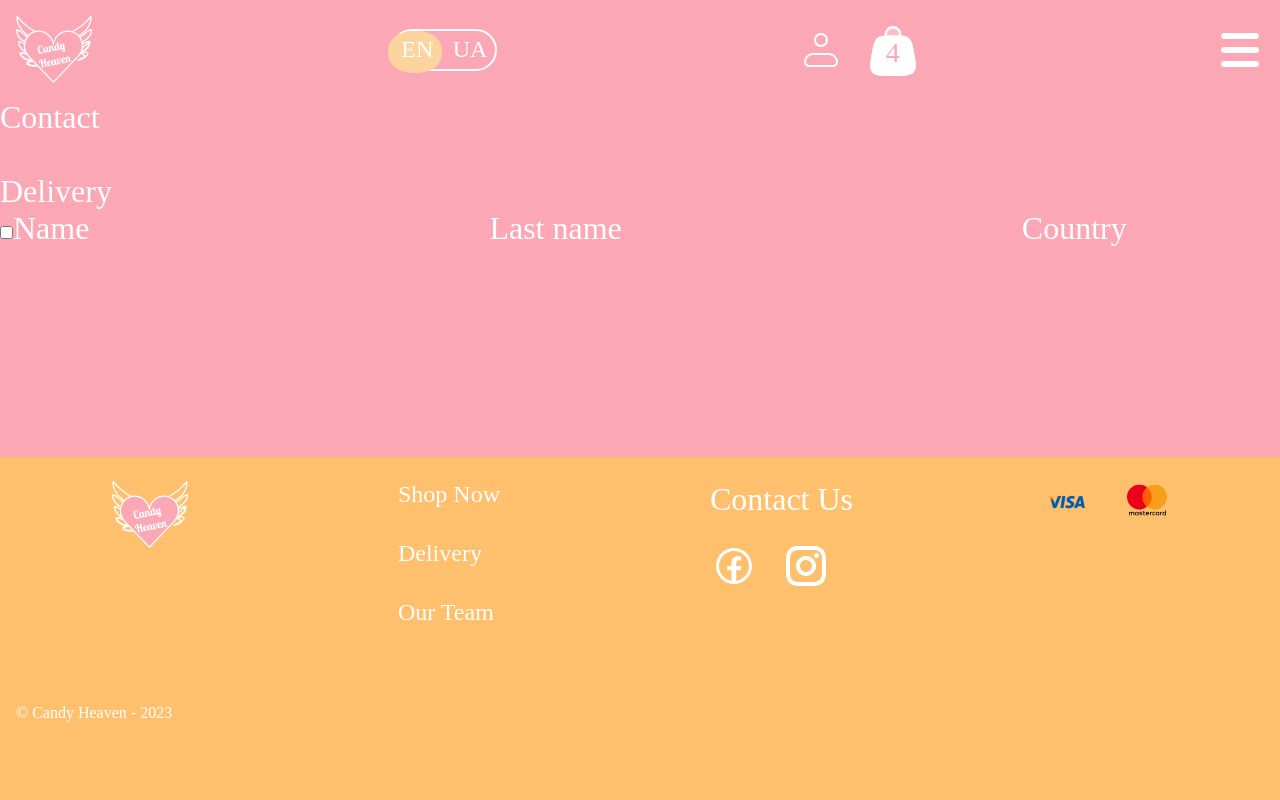
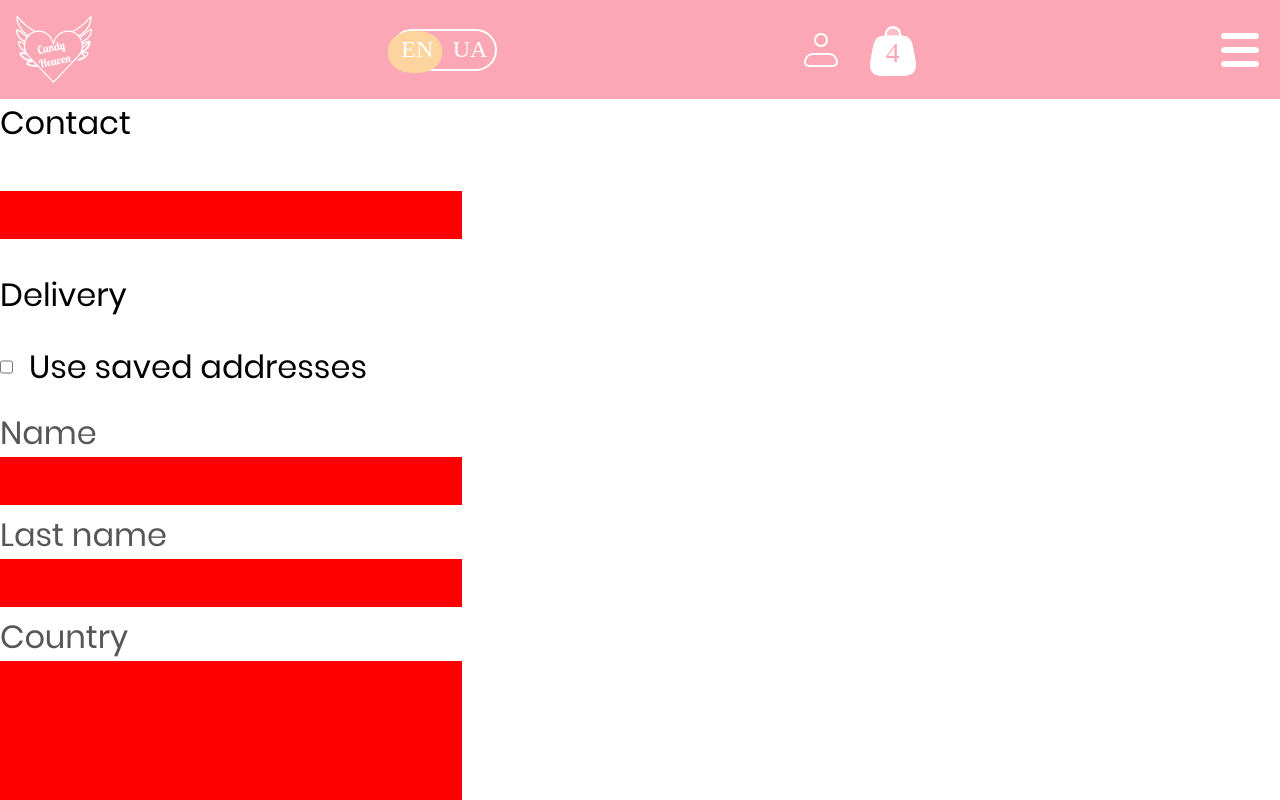
Before and after one commit to SergSvet87/sweet-dreams, a Next.js app: page /order in a window 1280 px wide. Built offline with nearby package versions, Linux system fonts and the light colour scheme.

Commit message:
added styles

```diff
--- a/app/order/order.styled.js
+++ b/app/order/order.styled.js
@@ -1,3 +1,48 @@
 import styled from 'styled-components';
 
-const Title = styled.h1``;
+export const OrderContainer = styled.div`
+  background-color: white;
+  color: black;
+  font-family: PoppinsS;
+`;
+
+export const Form = styled.form`
+  display: flex;
+  flex-direction: column;
+`;
+
+export const HeaderContact = styled.h2`
+  margin-bottom: 44px;
+`;
+
+export const HeaderDelivery = styled.h2`
+  margin-top: 32px;
+  margin-bottom: 24px;
+`;
+
+export const LabelCheckbox = styled.label`
+  display: flex;
+  flex-direction: row-reverse;
+  justify-content: left;
+  gap: 16px;
+  margin-bottom: 18px;
+`;
+
+export const Checkbox = styled.input``;
+
+export const InputsContainer = styled.div`
+  display: flex;
+  flex-direction: column;
+  gap: 6px;
+`;
+
+export const Label = styled.label`
+  display: flex;
+  flex-direction: column;
+  color: #575757;
+`;
+
+export const Input = styled.input`
+  width: 462px;
+  background-color: red;
+`;
--- a/app/order/page.jsx
+++ b/app/order/page.jsx
@@ -7,36 +7,52 @@
 
 // import styles from './order.module.css';
 
-import {} from './order.styled';
+import {
+  Form,
+  OrderContainer,
+  Input,
+  LabelCheckbox,
+  Label,
+  HeaderContact,
+  HeaderDelivery,
+  Checkbox,
+  InputsContainer,
+} from './order.styled';
 
 export default function Order() {
   return (
-    <div>
-      <form>
-        <h2>Contact</h2>
-        <input type="text" name="yourInputName" />
+    <OrderContainer>
+      <Form>
+        <HeaderContact>Contact</HeaderContact>
+        <Input type="text" name="yourInputName" />
 
-        <h2>Delivery</h2>
-        <input type="checkbox" name="yourInputName" />
-        <label>
-          Name
-          <input type="text" name="yourInputName" />
-        </label>
-        <label>
-          Last name
-          <input type="text" name="yourInputName" />
-        </label>
-        <label>
-          Country
-          <input type="text" name="yourInputName" />
-          <input type="text" name="yourInputName" />
-          <input type="text" name="yourInputName" />
-          <input type="text" name="yourInputName" />
-          <input type="text" name="yourInputName" />
-          <input type="text" name="yourInputName" />
-          <input type="text" name="yourInputName" />
-        </label>
-      </form>
-    </div>
+        <HeaderDelivery>Delivery</HeaderDelivery>
+
+        <LabelCheckbox>
+          Use saved addresses
+          <Checkbox type="checkbox" name="yourInputName" />
+        </LabelCheckbox>
+        <InputsContainer>
+          <Label>
+            Name
+            <Input type="text" name="yourInputName" />
+          </Label>
+          <Label>
+            Last name
+            <Input type="text" name="yourInputName" />
+          </Label>
+          <Label>
+            Country
+            <Input type="text" name="yourInputName" />
+            <Input type="text" name="yourInputName" />
+            <Input type="text" name="yourInputName" />
+            <Input type="text" name="yourInputName" />
+            <Input type="text" name="yourInputName" />
+            <Input type="text" name="yourInputName" />
+            <Input type="text" name="yourInputName" />
+          </Label>
+        </InputsContainer>
+      </Form>
+    </OrderContainer>
   );
 }
```
